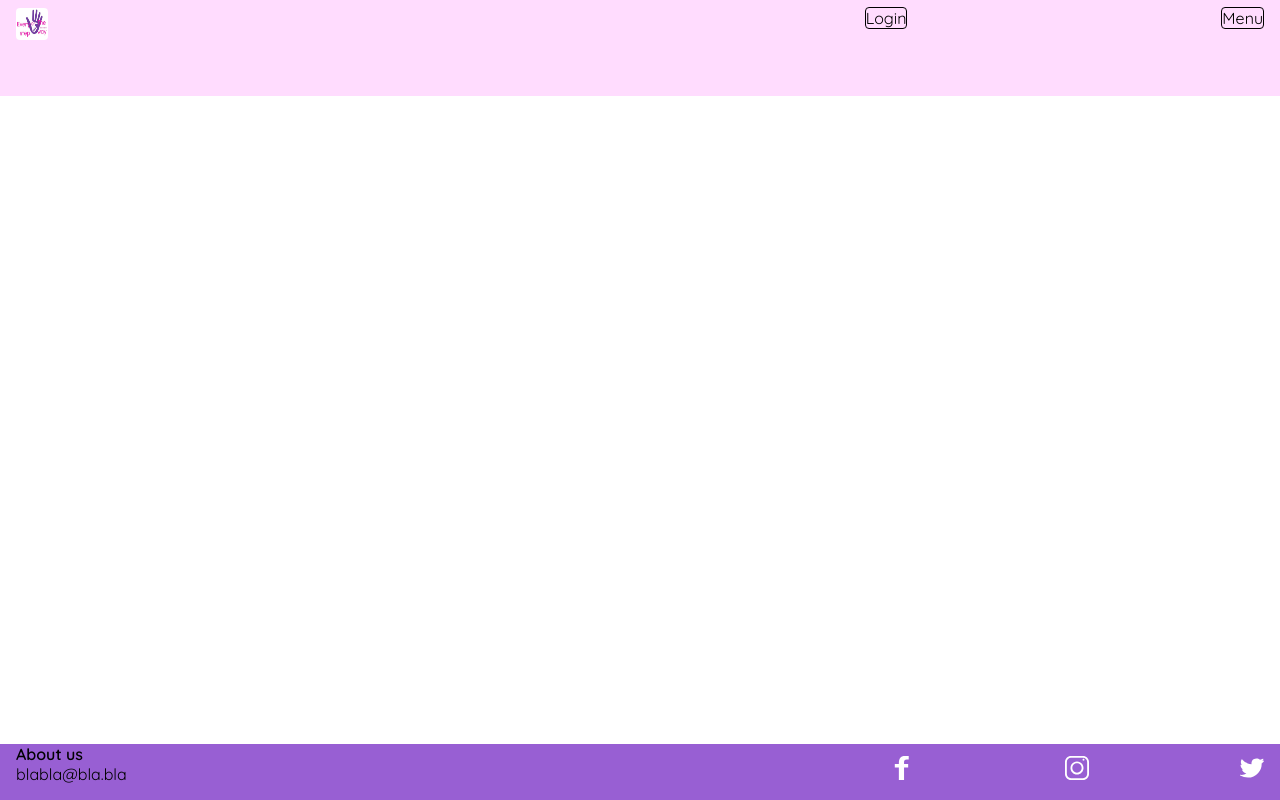
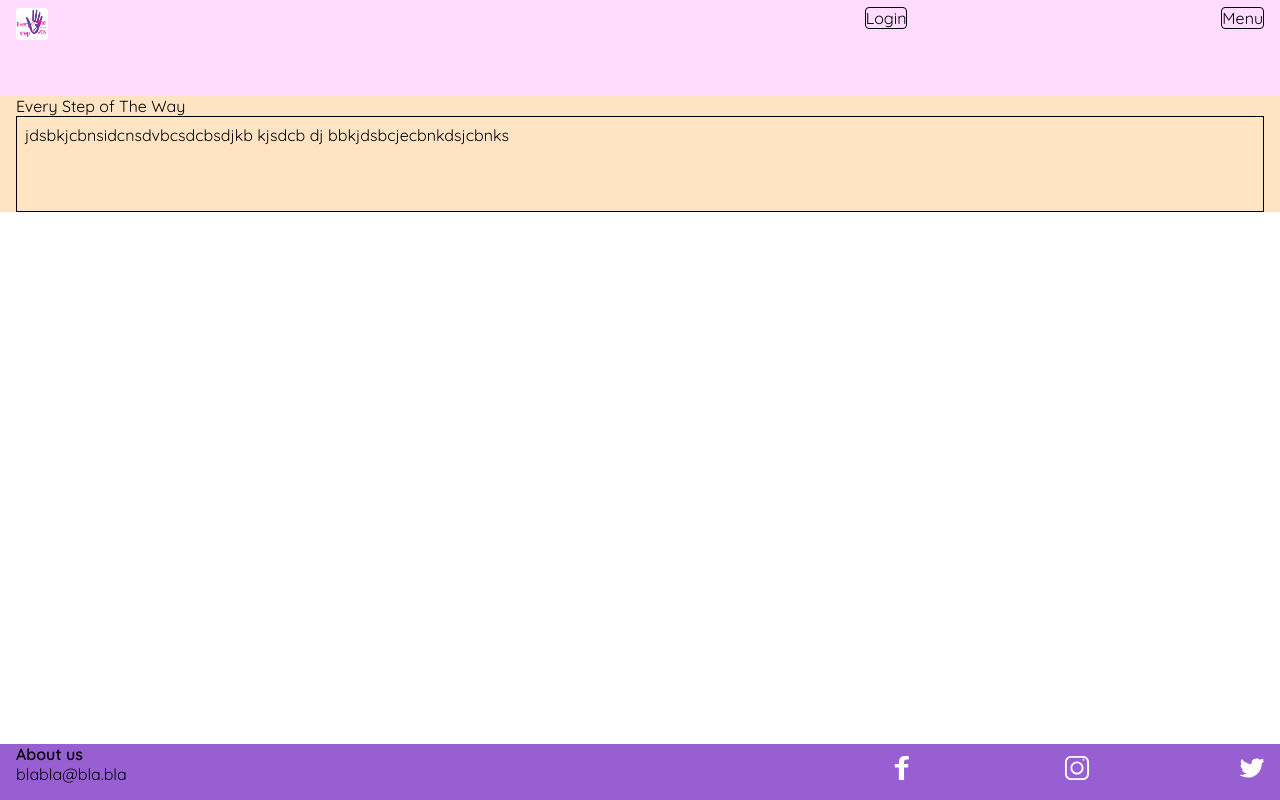
Before and after one commit to Princlevi98/danny-scott-capstone, a React (Create React App) app: page / in a window 1280 px wide. Built offline with nearby package versions, Linux system fonts and the light colour scheme.

Commit message:
create message component for home page

```diff
--- a/src/App.jsx
+++ b/src/App.jsx
@@ -1,13 +1,17 @@
 import "./App.scss";
-import { BrowserRouter, Routes, Route } from "react-router-dom";
+import { BrowserRouter, Routes, Route, Navigate } from "react-router-dom";
 import Header from "./components/Header/Header";
 import Footer from "./components/Footer/Footer";
+import Home from "./pages/Home/Home";
 
 function App() {
   return (
     <BrowserRouter>
       <Header />
-      <Routes></Routes>
+      <Routes>
+        <Route path="/" element={<Home />} />
+        <Route path="/" element={<Navigate to="/home" />} />
+      </Routes>
       <Footer />
     </BrowserRouter>
   );
--- a/src/components/Header/Header.scss
+++ b/src/components/Header/Header.scss
@@ -49,6 +49,6 @@
     flex-direction: column;
     justify-content: space-between;
     border-radius: 4px;
-    background-color: #a7a7a0;
+    background-color: $active;
   }
 }
--- /dev/null
+++ b/src/components/Message/Message.js
@@ -0,0 +1,14 @@
+import "./Message.scss";
+
+const Message = () => {
+  return (
+    <section className="message">
+      <p className="message__constant">Every Step of The Way</p>
+      <div className="message__daily">
+        jdsbkjcbnsidcnsdvbcsdcbsdjkb kjsdcb dj bbkjdsbcjecbnkdsjcbnks
+      </div>
+    </section>
+  );
+};
+
+export default Message;
--- /dev/null
+++ b/src/components/Message/Message.scss
@@ -0,0 +1,17 @@
+@use "../../styles/partials/mixins" as *;
+@use "../../styles/partials/variables" as *;
+
+.message {
+  width: 100%;
+  background-color: bisque;
+  padding: 0 1rem;
+  &__constant {
+    margin: 0;
+  }
+  &__daily {
+    padding: 0.5rem 0.5rem;
+    width: 100%;
+    height: 6rem;
+    border: 1px solid $primary-text;
+  }
+}
--- a/src/pages/Home/Home.jsx
+++ b/src/pages/Home/Home.jsx
@@ -1 +1,16 @@
-import "./home.scss";
+import "./Home.scss";
+import { useState, useEffect } from "react";
+import { useParams } from "react-router-dom";
+import Message from "../../components/Message/Message";
+
+const HomePage = () => {
+  return (
+    <main className="home">
+      <div>
+        <Message />
+      </div>
+    </main>
+  );
+};
+
+export default HomePage;
--- a/src/pages/Home/Home.scss
+++ b/src/pages/Home/Home.scss
@@ -0,0 +1,6 @@
+@use "../../styles/partials/mixins" as *;
+@use "../../styles/partials/variables" as *;
+
+.home {
+  margin: 0;
+}
--- a/src/styles/partials/_resets.scss
+++ b/src/styles/partials/_resets.scss
@@ -9,6 +9,7 @@
 }
 
 body {
+  padding: 0;
   margin: 0;
   font-family: Quicksand;
   font-weight: 400;
```
